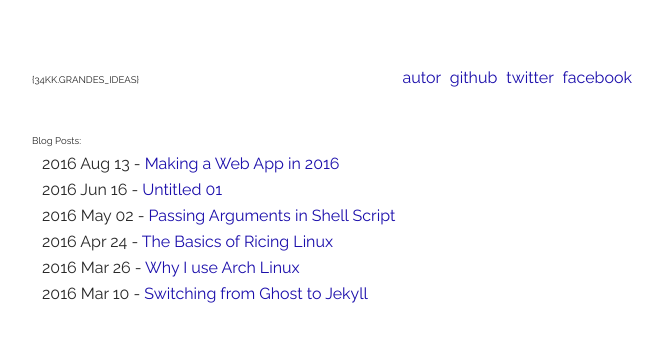
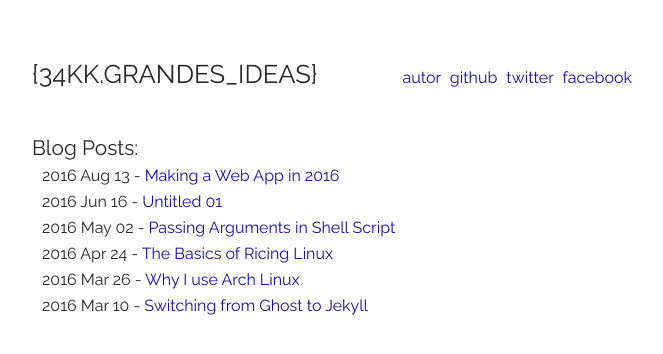
Before and after one commit to 34kk/34kk.github.io, a Jekyll site: the page built from index.html, in a window 1280 px wide. Shown: the top 354 px of the page, without its empty margins (308-971 px from the left). Built offline with Jekyll 4.4.1, drawn with Linux system fonts in a browser that asks for light colours.

Commit message:
Update main.scss

```diff
--- a/assets/css/main.scss
+++ b/assets/css/main.scss
@@ -67,7 +67,7 @@ ul {
 		display: block;
 	}
 	h1 {
-		font-size: .6em;
+		font-size: 1.6em;
 		margin-bottom: 0;
 	}
 	ul {
@@ -83,7 +83,7 @@ ul {
 .blog {
 	padding-bottom: 30px;
 	h1 {
-		font-size: .6em;
+		font-size: 1.3em;
 		margin-bottom: 5px;
 	}
 }
```
